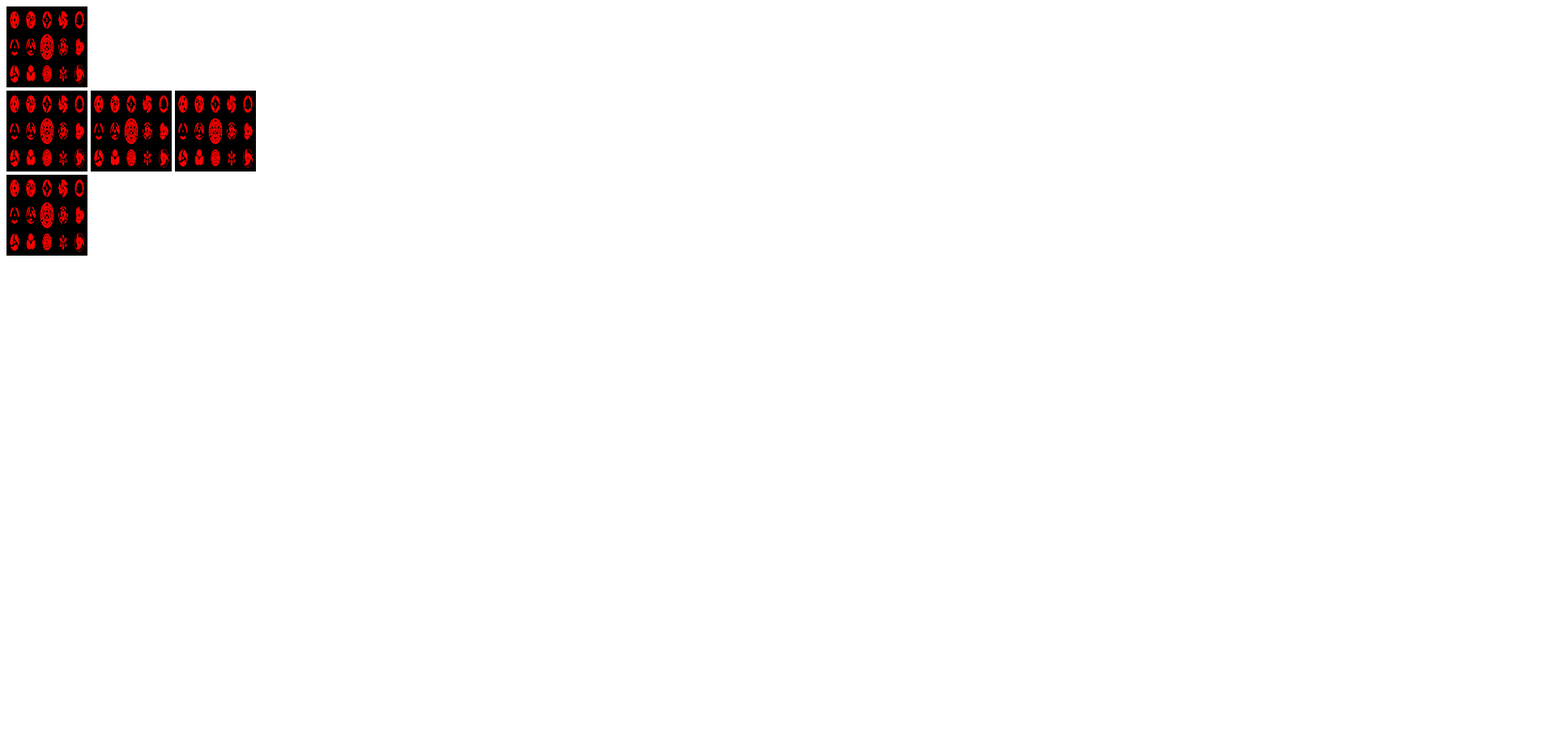
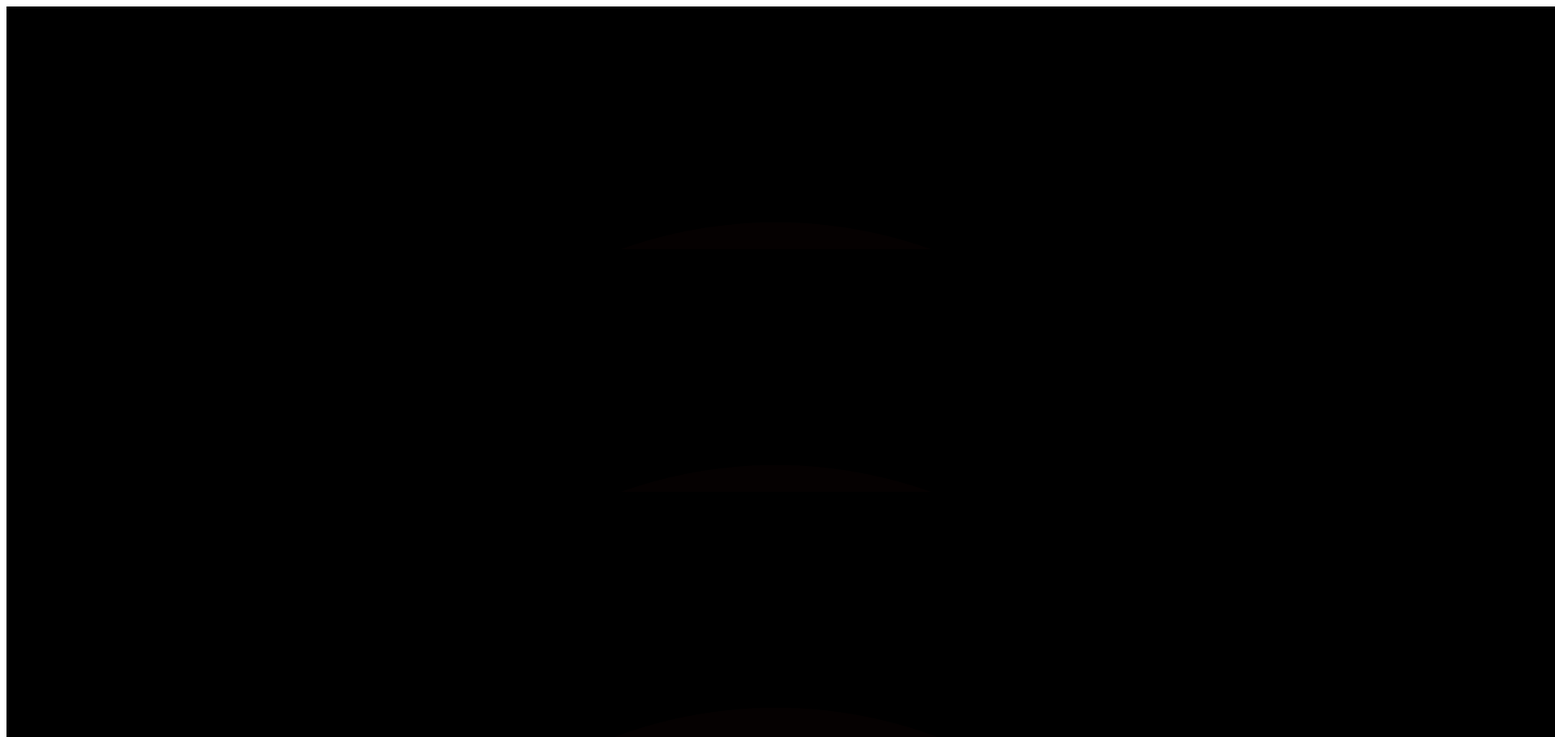
Before and after one commit to AlanShelbyCode/JavaScript, a plain HTML site: page html/lesson_2/index.html in a window 1280 px wide. Shown: the top 911 px of the page at 81% size, 1920 px wide, since content can reach past the window. Before the commit the page ends 800 px from the top, so only its background shows below. Drawn offline with Linux system fonts and the light colour scheme.

Commit message:
сss/html

```diff
--- a/html/lesson_2/index.html
+++ b/html/lesson_2/index.html
@@ -10,13 +10,13 @@
 </head>
 <body>
 <div class="container">
-    <div class="top"><img src="images/987416.png" alt=""></div>
+    <div class="top"><img src="images/987416.png" alt=""class="top_photo"></div>
     <div class="middle">
-        <img src="images/987416.png" alt="">
-        <img src="images/987416.png" alt="">
-        <img src="images/987416.png" alt="">
+        <img src="images/987416.png" alt="" class ="middle_Photo">
+        <img src="images/987416.png" alt="" class ="middle_Photo">
+        <img src="images/987416.png" alt="" class ="middle_Photo">
     </div>
-    <div class="bot"><img src="images/987416.png" alt=""></div>
+    <div class="bot"><img src="images/987416.png" alt="" class="top_photo"></div>
 </div>
 
 
--- a/html/lesson_2/main.css
+++ b/html/lesson_2/main.css
@@ -1,6 +1,14 @@
-img{
-    height: 100px;
-    width: 100px;
+
+.top{
+    height: 300px;
+    width: 300px;
 }
-.container{
+
+.bot{
+    height: 300px;
+    width: 300px;
 }
+.middle{
+    height: 300px;
+    width: 300px;
+}
```
